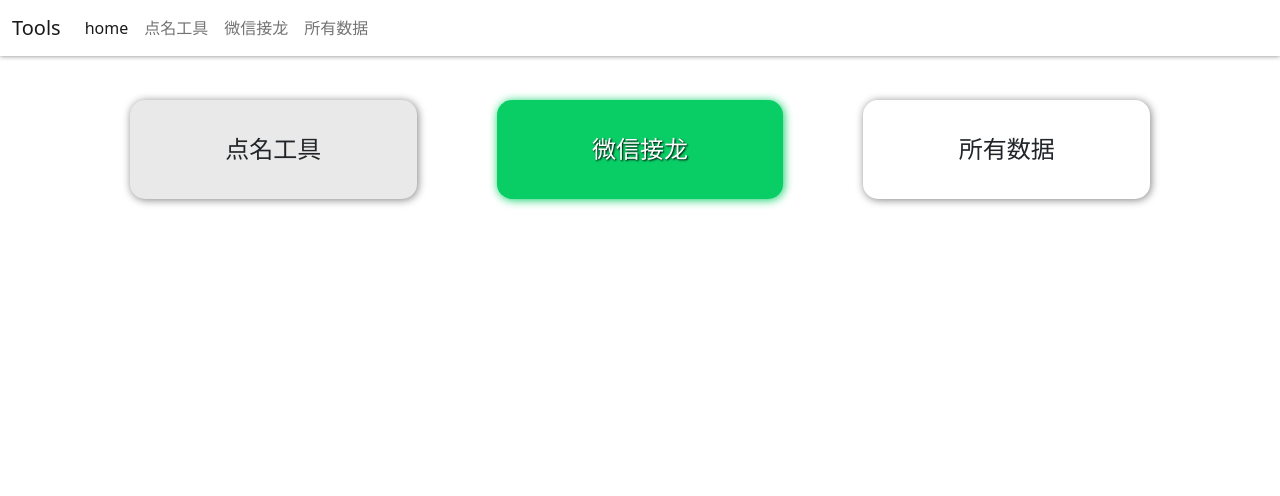
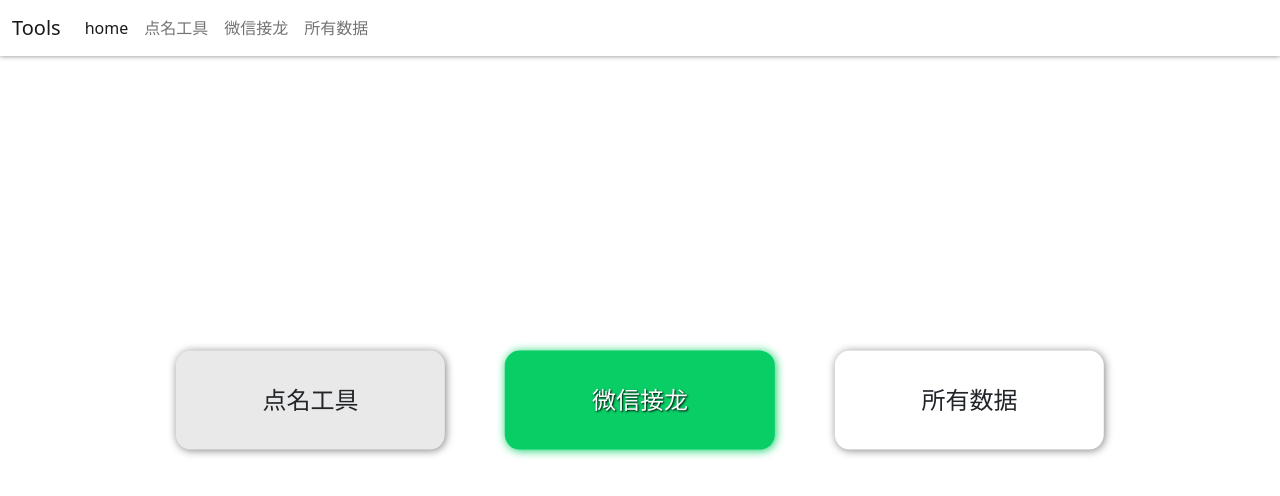
Before and after one commit to Niclas0923/tools-school-web, a Vue app in the folder page/: page /#/home in a window 1280 px wide. Shown: the top 496 px of the page. Built offline with nearby package versions, Linux system fonts and the light colour scheme; no server answers.

Commit message:
修改home页面样式

```diff
--- a/page/src/components/Home.vue
+++ b/page/src/components/Home.vue
@@ -15,6 +15,7 @@
       name="animate__animated animate__bounce"
       enter-active-class="animate__zoomInUp"
   >
+    <div class="page">
       <div class="row-home">
         <div class="row">
           <div class="cad col-6 col-md-4">
@@ -34,15 +35,26 @@
           </div>
         </div>
       </div>
+    </div>
   </Transition>
 </template>
 
 <style lang="less" scoped>
+.page{
+  height: 80vh;
+  position: relative;
+
+}
 .row-home{
   padding: 0 20px;
+  position: absolute;
+  transform: translate(-50%,-50%);
+  top:50%;
+  left: 50%;
+  width: 90%;
 }
 .cad{
-  padding: 20px 40px;
+  padding: 20px 30px;
 
   .cad-in{
     padding: 35px 20px;
```
Lines whose indentation alone changed are shown as unchanged.
